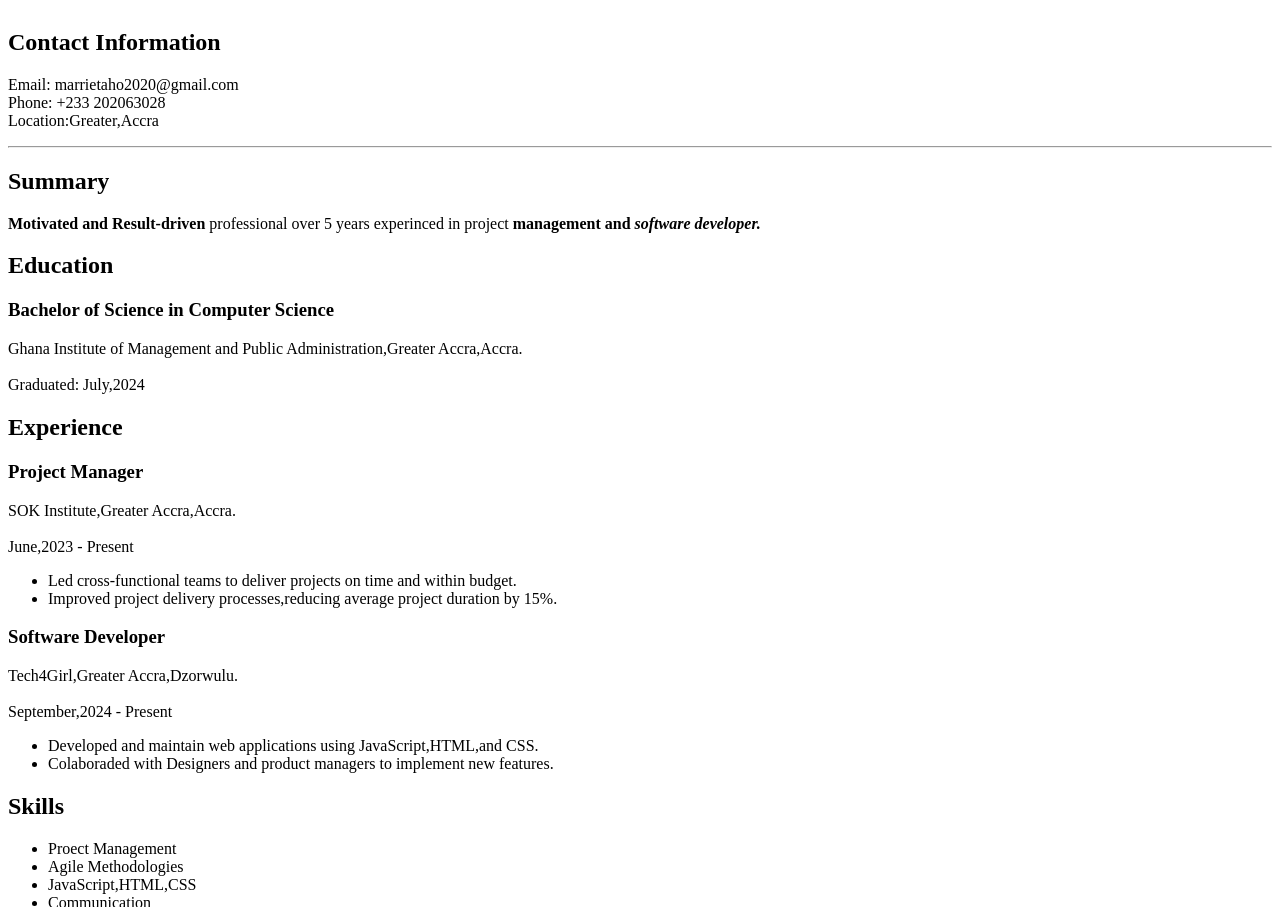
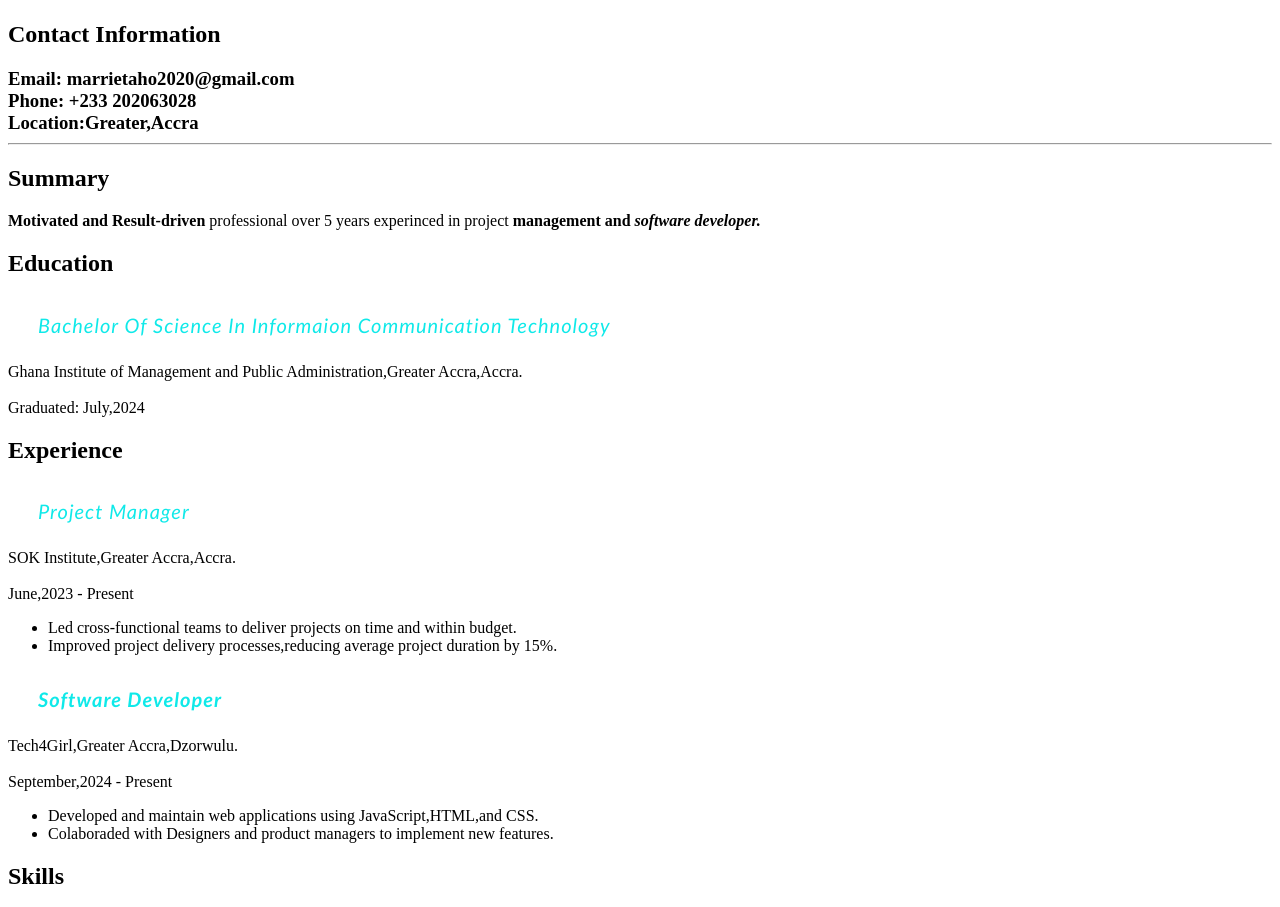
Before and after one commit to marriet-aho/T4G_homework2, a plain HTML site: page index.html in a window 1280 px wide. Shown: the part 551-1458 px from the top of the page. Drawn offline with Linux system fonts and the light colour scheme.

Commit message:
adding all files

```diff
--- a/index.html
+++ b/index.html
@@ -4,15 +4,20 @@
     <meta charset="UTF-8">
     <meta name="viewport" content="width=device-width, initial-scale=1.0">
     <title>Tech4girlshome2</title>
+    <link rel="stylesheet" href="src/style.css">
 </head>
-<body><img src="images/rie.jpg" alt="srcset="width="300">
-    <h1>Marriet Aho</h1> <br>
+<body>
+    <h1>Marriet Aho </h1> <br>
+    <img src="images/rie.jpg" alt="srcset="width="300">
     <h2>Contact Information</h2>
-    <p>Email: marrietaho2020@gmail.com <br>Phone: +233 202063028 <br>Location:Greater,Accra <br>  <hr> <h2>Summary</h2><b>Motivated and Result-driven</b> professional over 5 years experinced in project <b>management and <i>software developer.</i></b><h2>Education</h2><b><h3>Bachelor of Science in Computer Science</h3></b>Ghana Institute of Management and Public Administration,Greater Accra,Accra. <br><br> Graduated: July,2024 <br><h2><b>Experience</b></h2><b><h3>Project Manager</h3></b>SOK Institute,Greater Accra,Accra. <br><br>June,2023 - Present
+    <h3>Email: marrietaho2020@gmail.com <br>Phone: +233 202063028 <br>Location:Greater,Accra <br>
+        <hr> <h2>Summary</h2><b>Motivated and Result-driven</b> professional over 5 years experinced in project <b>management and <i>software developer.</i></b><h2>Education</h2><b><p>Bachelor of Science in Informaion Communication Technology</p></b>Ghana Institute of Management and Public Administration,Greater Accra,Accra. <br><br> Graduated: July,2024 <br><h2><b>Experience</b></h2><b><p>Project Manager</p></b>SOK Institute,Greater Accra,Accra. <br><br>June,2023 - Present
     <ul>
     <li>Led cross-functional teams to deliver projects on time and within budget.</li>
     <li>Improved project delivery processes,reducing average project duration by 15%. </li></ul>
-    <h3><b>Software Developer</b></h3>Tech4Girl,Greater Accra,Dzorwulu. <br><br>September,2024 - Present <ul><li>Developed and maintain web applications using JavaScript,HTML,and CSS.</li><li>Colaboraded with Designers and product managers to implement new features.</li></ul> <h2><b>Skills</b></h2> <ul><li>Proect Management</li><li>Agile Methodologies</li><li>JavaScript,HTML,CSS</li><li>Communication</li><li>Problem-Solving</li></ul> <h2><b></b>Certifications</h2> <ol><li>Certified AI Content Creator</li><li>Certified UI/UX Designer</li></ol> <h2><b>Portfolio</b></h2> Here are some project I've worked on: <br><img src="images/Ai_content.png" alt=""> <img src="images/UX.png" alt="srcset="width="500"> <h2><b>References</b></h2> <br>Available upon request <br><br>Contact Me: <br><br>marrietaho2020@gmail.com
+    <p><b>Software Developer</b></p>Tech4Girl,Greater Accra,Dzorwulu. <br><br>September,2024 - Present <ul><li>Developed and maintain web applications using JavaScript,HTML,and CSS.</li><li>Colaboraded with Designers and product managers to implement new features.</li></ul> <h2><b>Skills</b></h2> <ul><li>Proect Management</li><li>Agile Methodologies</li><li>JavaScript,HTML,CSS</li><li>Communication</li><li>Problem-Solving</li></ul> <h2><b></b>Certifications</h2> <ol><li>Certified AI Content Creator</li><li>Certified UI/UX Designer</li></ol> <h2><b>Portfolio</b></h2> Here are some project I've worked on: <br><br><img src="images/Ai_content.png" alt=""> <img src="images/UX.png" alt="srcset="width="500"> <h2><b>References</b></h2> Prof. Emmanuel Adabor H.O.D for Computer Science Department (GIMPA) <br> <br>
+    Mr. Bernard Quarm Country Codinator for Equip Ghana <br>
+    <br>Available upon request <br><br>Contact Me:<br>marrietaho2020@gmail.com
 </p>
 </body>
 </html>
--- a/src/style.css
+++ b/src/style.css
@@ -0,0 +1,26 @@
+p{
+    color: rgb(15, 233, 233);
+
+    padding: 20px;
+    margin: 10px;
+    font-size: 20px;
+    font-family: 'Trebuchet MS', 'Lucida Sans Unicode', 'Lucida Grande', 'Lucida Sans', Arial, sans-serif;
+    font-weight: 200;
+    font-style: italic;
+    text-transform: capitalize;
+    letter-spacing: 1px;
+    line-height: 16px;
+    text-align: justify;
+
+ }
+
+ h1{
+    background-color: rgb(33, 231, 182);
+    text-align: center;
+ }
+
+ image{
+    height: 5px;
+    width: 5px;
+
+ }
```
